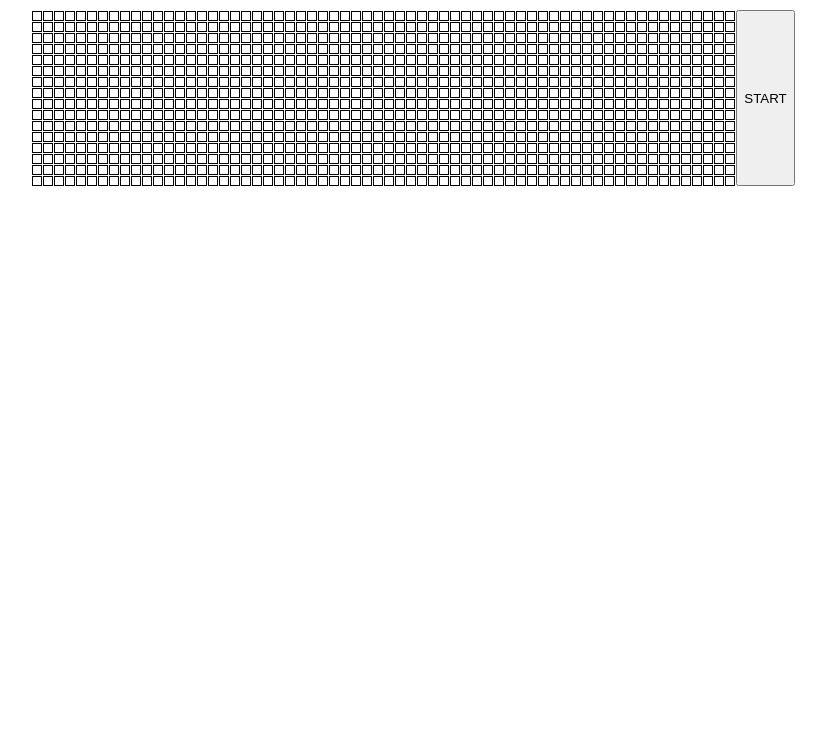
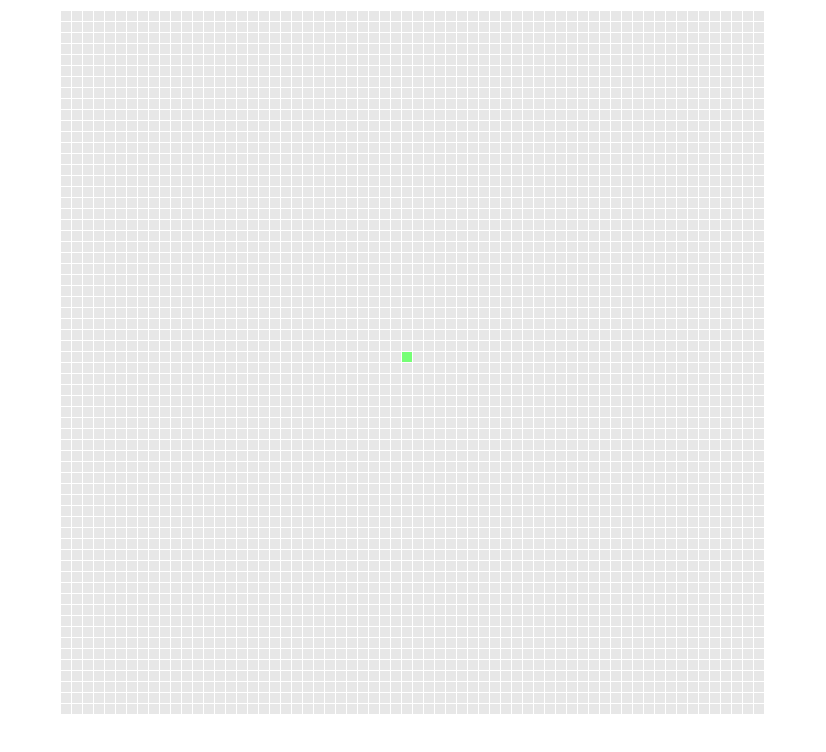
Before and after one commit to ibahm/loop-walker-react, a React (Create React App) app: page / in a window 1280 px wide. Shown: the top 752 px of the page, without its empty margins (227-1053 px from the left). Built offline with nearby package versions, Linux system fonts and the light colour scheme.

Commit message:
Fixed row and col props
- Components get the correct row and column props
- nanoid library as key
- Cell component is green if it is center of grid

```diff
--- a/src/components/Cell.js
+++ b/src/components/Cell.js
@@ -1,8 +1,13 @@
 import React from "react";
 
-const Cell = ({type, row, col}) => {
+const Cell = ({type, row, col, board}) => {
+    if (row == 31 && col == 31) {
+        type="cell-start";
+    }
+
+
     return (
-        <div className={type} row={row} col={col}></div>
+        <div className={type}></div>
     )
 }
 
--- a/src/components/Grid.js
+++ b/src/components/Grid.js
@@ -1,5 +1,6 @@
 import React, {useState} from "react";
 import Cell from "./Cell";
+import {nanoid} from "nanoid"
 
 /*
     type = 'cell', 'cell-start', 'cell-curr', 'cell-end'
@@ -8,17 +9,17 @@ import Cell from "./Cell";
 */
 
 class Spot{
-    constructor(type, row, col) {
+    constructor(type, col, row) {
         this.type = type;
         this.row = row;
         this.col = col;
     }
 }
 
-// Initial board state on render
+// State on initial render
 
 function initBoard() {
-    let n = 32;
+    let n = 64;
     let arr = new Array(n)
 
     for(let i = 0; i < n; i++) {
@@ -36,17 +37,15 @@ function initBoard() {
 
 const Grid = () => {
     const [board, setBoard] = useState(() => initBoard());
-
     return (
         <div className="grid-cont">
             <div className ="grid">
-                {board.map((spot) => (
-                    board.map((spot, index) => (
-                        <Cell type={spot[index].type} row={spot[index].row} col={spot[index].col}/>
+                {board.map((spot, index) => (
+                    board.map(spot => (
+                        <Cell key={nanoid()} type={spot[index].type} row={spot[index].row} col={spot[index].col} board={board}/>
                     ))
                 ))}
             </div>
-            <button>START</button>
         </div>
     )
 }
--- a/src/index.css
+++ b/src/index.css
@@ -1,5 +1,5 @@
 :root {
-  --cell: 8px;
+  --cell: 10px;
 }
 
 body {
@@ -24,8 +24,7 @@ code {
 .cell {
   height: var(--cell);
   width: var(--cell);
-  background-color: white;
-  border: 1px solid;
+  background-color: rgb(231, 231, 231);
   margin: 0.5px;
   border-radius: 0px;
 }
@@ -34,7 +33,6 @@ code {
   height: var(--cell);
   width: var(--cell);
   background-color: rgb(118, 255, 118);
-  border: 1px solid;
   margin: 0.5px;
   border-radius: 0px;
 }
@@ -42,7 +40,7 @@ code {
 .cell-end {
   height: var(--cell);
   width: var(--cell);
-  border: 1px solid red;
+  background-color: rgb(255, 118, 118);
   margin: 0.5px;
   border-radius: 0px;
 }
@@ -51,7 +49,7 @@ code {
   height: var(--cell);
   width: var(--cell);
   background-color: blue;
-  border: 1px solid;
+
   margin: 0.5px;
   border-radius: 0px;
 }
```
